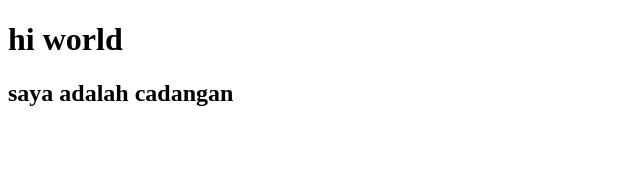
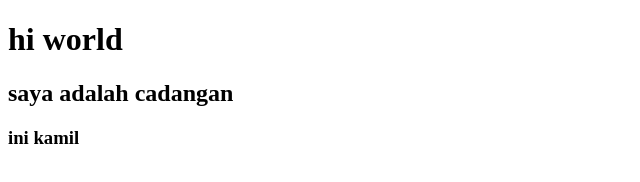
Before and after one commit to siangmalamkoding/example, a plain HTML site: page index.html in a window 1280 px wide. Shown: the full height of the page, 0-640 px from the left. Drawn offline with Linux system fonts and the light colour scheme.

Commit message:
menambahkan tag h3

```diff
--- a/index.html
+++ b/index.html
@@ -8,5 +8,6 @@
 <body>
     <h1>hi world</h1>
     <h2>saya adalah cadangan</h2>
+    <h3>ini kamil</h3>
 </body>
 </html>
```
